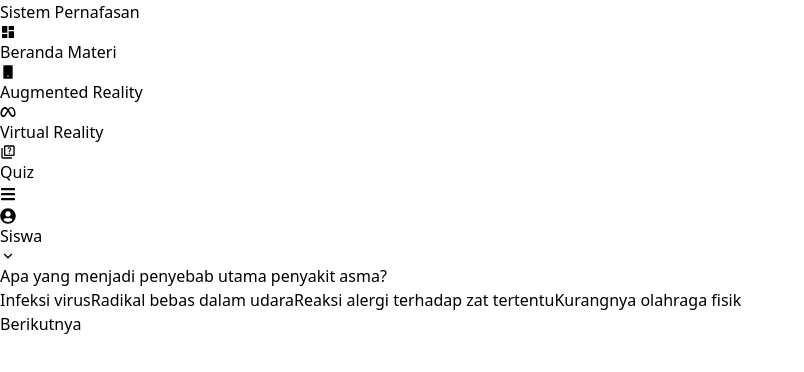
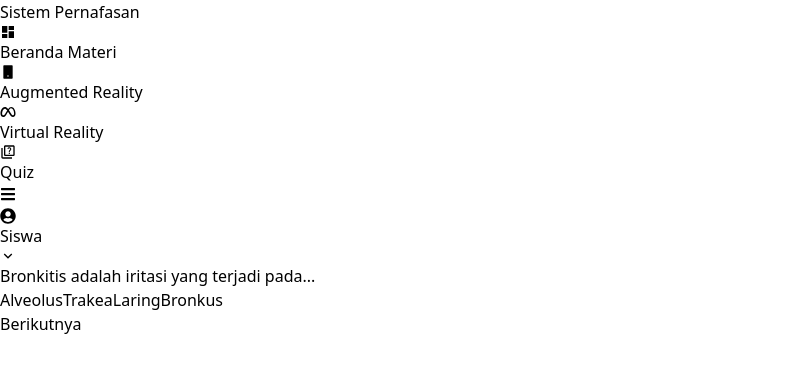
Before and after one commit to Itsjohanes/Kel1_Kapita, a React (Vite) app: page /dashboard/quiz-penyakit in a window 1280 px wide. Shown: the top 372 px of the page, without its empty margins (0-804 px from the left). Built offline with nearby package versions, Linux system fonts and the light colour scheme.

Commit message:
tambah soal quiz

```diff
--- a/src/components/Dashboard/QuizPenyakitContent.jsx
+++ b/src/components/Dashboard/QuizPenyakitContent.jsx
@@ -5,38 +5,46 @@ import QuizResult from "./QuizResult";
 const questions = [
   {
     id: 1,
-    question: "Apa yang menjadi penyebab utama penyakit asma?",
-    options: [
-      "Infeksi virus",
-      "Radikal bebas dalam udara",
-      "Reaksi alergi terhadap zat tertentu",
-      "Kurangnya olahraga fisik",
-    ],
-    correctAnswer: "Reaksi alergi terhadap zat tertentu",
+    question: "Bronkitis adalah iritasi yang terjadi pada...",
+    options: ["Alveolus", "Trakea", "Laring", "Bronkus"],
+    correctAnswer: "Bronkus",
   },
   {
     id: 2,
-    question: "Penyakit apa yang ditandai dengan peradangan pada bronkus?",
-    options: ["Asma", "Pneumonia", "Bronkitis", "Emfisema"],
-    correctAnswer: "Bronkitis",
+    question:
+      "Mayoritas orang yang terkena penyakit kanker paru-paru adalah orang yang...",
+    options: [
+      "Kebiasaan merokok",
+      "Kebiasaan mencium bau rokok",
+      "Kebiasaan membakar sampah",
+      "Diam di tempat angkringan dekat jalan",
+    ],
+    correctAnswer: "Kebiasaan merokok",
   },
   {
     id: 3,
-    question: "Apa yang disebut dengan penyakit radang paru-paru?",
-    options: ["Asma", "Bronkitis", "Pneumonia", "Tuberkulosis"],
-    correctAnswer: "Pneumonia",
+    question:
+      "Penyakit yang merusak bagian paru-paru terutama Alveolus adalah?",
+    options: ["Kanker Paru-Paru", "Bronkitis", "Emfisema", "Aterosklerosis"],
+    correctAnswer: "Emfisema",
   },
   {
     id: 4,
     question:
-      "Apa nama penyakit kronis yang menyebabkan penyempitan saluran udara?",
+      "Berapa jumlah pasien yang meninggal pada tahun 2018 akibat kanker paru-paru?",
+    options: ["26.000", "27.000", "6.000", "16.000"],
+    correctAnswer: "26.000",
+  },
+  {
+    id: 5,
+    question: "Aterosklerosis disebabkan oleh?",
     options: [
-      "Asma",
-      "Bronkitis",
-      "Pneumonia",
-      "Penyakit Paru-Paru Obstruktif Kronik (PPOK)",
+      "zat kimia seperti tar",
+      "Karbon Dioksida",
+      "Karbon Monoksida",
+      "Methanol",
     ],
-    correctAnswer: "Penyakit Paru-Paru Obstruktif Kronik (PPOK)",
+    correctAnswer: "zat kimia seperti tar",
   },
 ];
 
--- a/src/components/Dashboard/QuizPernafasanContent.jsx
+++ b/src/components/Dashboard/QuizPernafasanContent.jsx
@@ -5,20 +5,53 @@ import QuizResult from "./QuizResult";
 const questions = [
   {
     id: 1,
-    question: "Apa yang merupakan organ utama dalam sistem pernafasan manusia?",
-    options: ["Jantung", "Paru-paru", "Hati", "Ginjal"],
-    correctAnswer: "Paru-paru",
+    question: "Setelah udara masuk ke dalam hidung, udara masuk ke?",
+    options: ["Faring", "Trakea", "Bronkus", "Paru-paru"],
+    correctAnswer: "Faring",
   },
   {
     id: 2,
-    question: "Apa yang terjadi saat Anda menghirup udara?",
+    question: "Bagian manakah dari sebuah system pernapasan yang berfungsi sebagai penyaring udara?",
     options: [
-      "Oksigen masuk ke darah, karbon dioksida keluar dari tubuh",
-      "Karbondioksida masuk ke darah, oksigen keluar dari tubuh",
-      "Tidak ada perubahan",
-      "Semua jawaban salah",
+      "Alveolus",
+      "Hidung",
+      "Trakea",
+      "Faring",
     ],
-    correctAnswer: "Oksigen masuk ke darah, karbon dioksida keluar dari tubuh",
+    correctAnswer: "Hidung",
+  },
+   {
+    id: 3,
+    question: "Apa fungsi utama dari Bronkus dalam system pernapasan?",
+    options: [
+      "Memastikan aliran udara ke paru-paru",
+      "Menyaring Partikel berbahaya dari udara",
+      "Mengatur tekanan udara",
+      "Pertukaran gas oksigen dan Karbon dioksida",
+    ],
+    correctAnswer: "Memastikan aliran udara ke paru-paru",
+  },
+   {
+    id: 4,
+    question: "Susunlah alur perjalanan udara dari masuknya hidung hingga paru-paru sesuai dengan urutan yang benar:",
+    options: [
+      "Udara masuk melalui hidung > Faring > Laring > Trakea > Bronkus",
+      "Udara masuk melalui hidung > Trakea > Faring > Laring > Bronkus",
+      "Udara masuk melalui hidung > Laring > Faring > Trakea > Bronkus",
+      "Udara masuk melalui hidung > Laring > Trakea > Bronkus",
+    ],
+    correctAnswer: "Udara masuk melalui hidung > Faring > Laring > Trakea > Bronkus",
+  },
+  {
+    id: 5,
+    question: "Dalam mekanisme pernapasan dada, otot yang mengalami kontraksi adalah",
+    options: [
+      "Diafragma",
+      "Antar tulang rusuk (Interkostal)",
+      "Leher",
+      "Area Perut (Abdominal)",
+    ],
+    correctAnswer: "Antar tulang rusuk (Interkostal)",
   },
   // Tambahkan pertanyaan lain sesuai kebutuhan
 ];
```
